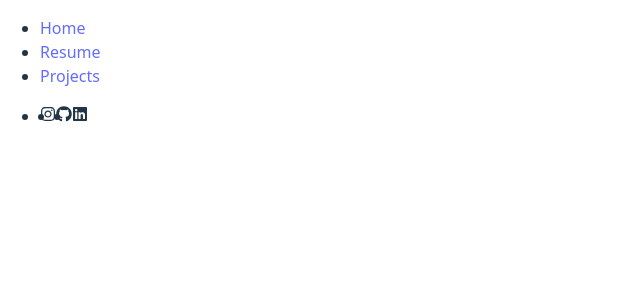
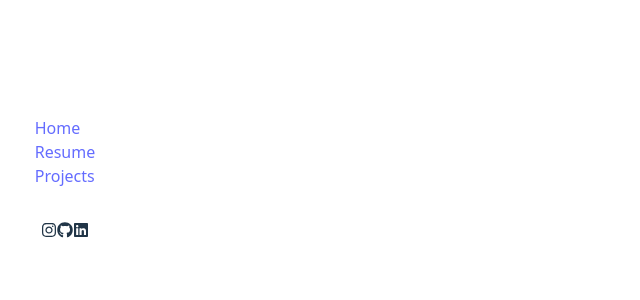
Before and after one commit to gipsoong/gipsoong.com, a React (Vite) app in the folder source/: page / in a window 1280 px wide. Shown: the top 300 px of the page, without its empty margins (0-640 px from the left). Built offline with nearby package versions, Linux system fonts and the light colour scheme.

Commit message:
Set the layout for the website by specifying flex for the navbar and 'content' container.

```diff
--- a/source/components/Navbar.jsx
+++ b/source/components/Navbar.jsx
@@ -1,11 +1,16 @@
 import {Link, useMatch, useResolvedPath} from "react-router-dom"
-import { FaLinkedin, FaGithub, FaInstagram   } from "react-icons/fa";
+import { FaLinkedin, FaGithub } from "react-icons/fa";
+import { FaInstagram } from "react-icons/fa6";
+
 
 export default function Navbar() {
     return (
         <nav className="nav">
 
             <div>
+
+                <div id='profile-picture'></div>
+
                 <ul>
                     <CustomLink to="../about">Home</CustomLink>
                     <CustomLink to="../contact">Resume</CustomLink>
--- a/source/src/App.css
+++ b/source/src/App.css
@@ -61,3 +61,32 @@ html, body {
 .socials {
     display: flex;
 }
+
+ul {
+    list-style: none;
+}
+
+#profile-picture {
+    width: 100px;
+    height: 100px;
+    background-color: white;
+}
+
+nav {
+    flex: 1;
+}
+
+nav div {
+    display: flex;
+    flex-direction: column;
+    align-items: center;
+    justify-content: center;
+}
+
+.content {
+    flex: 5 0 auto;
+}
+
+ul {
+    padding: 0;
+}
```
